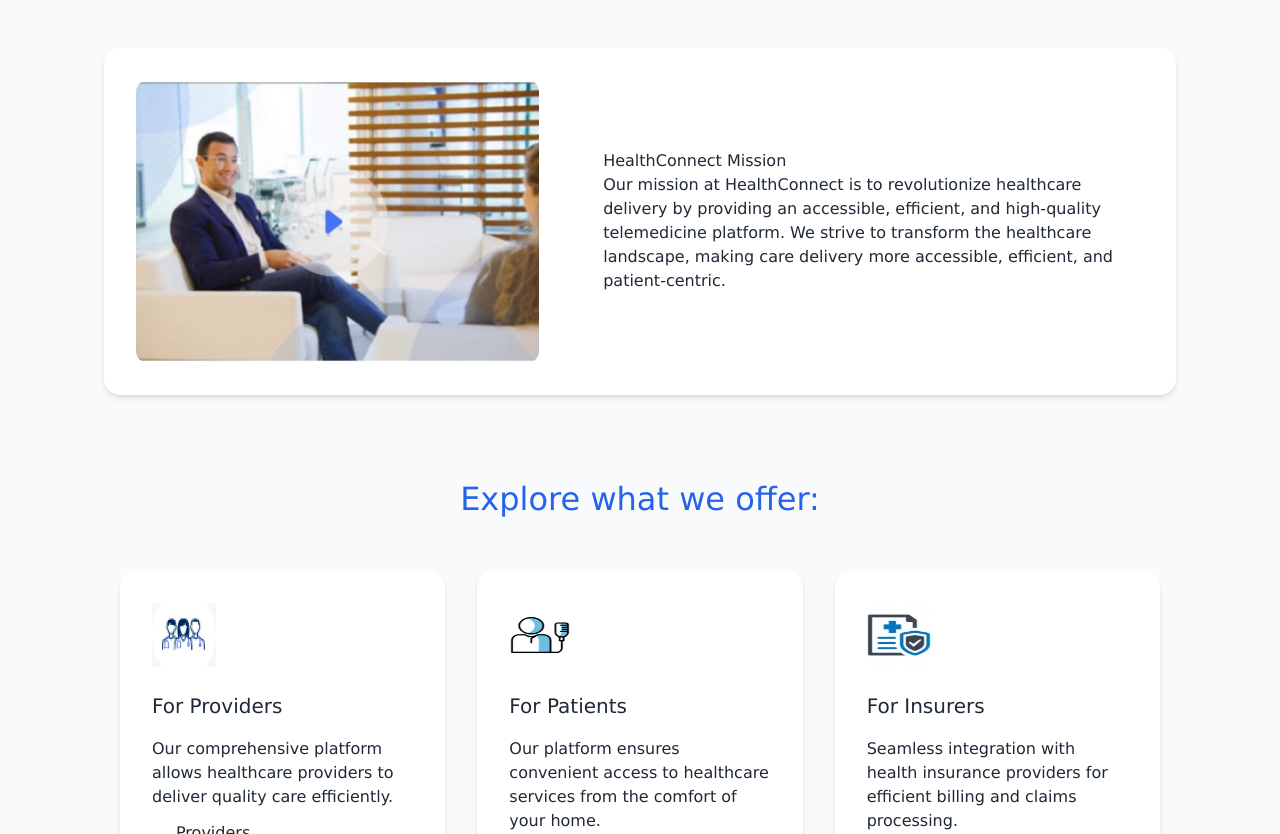
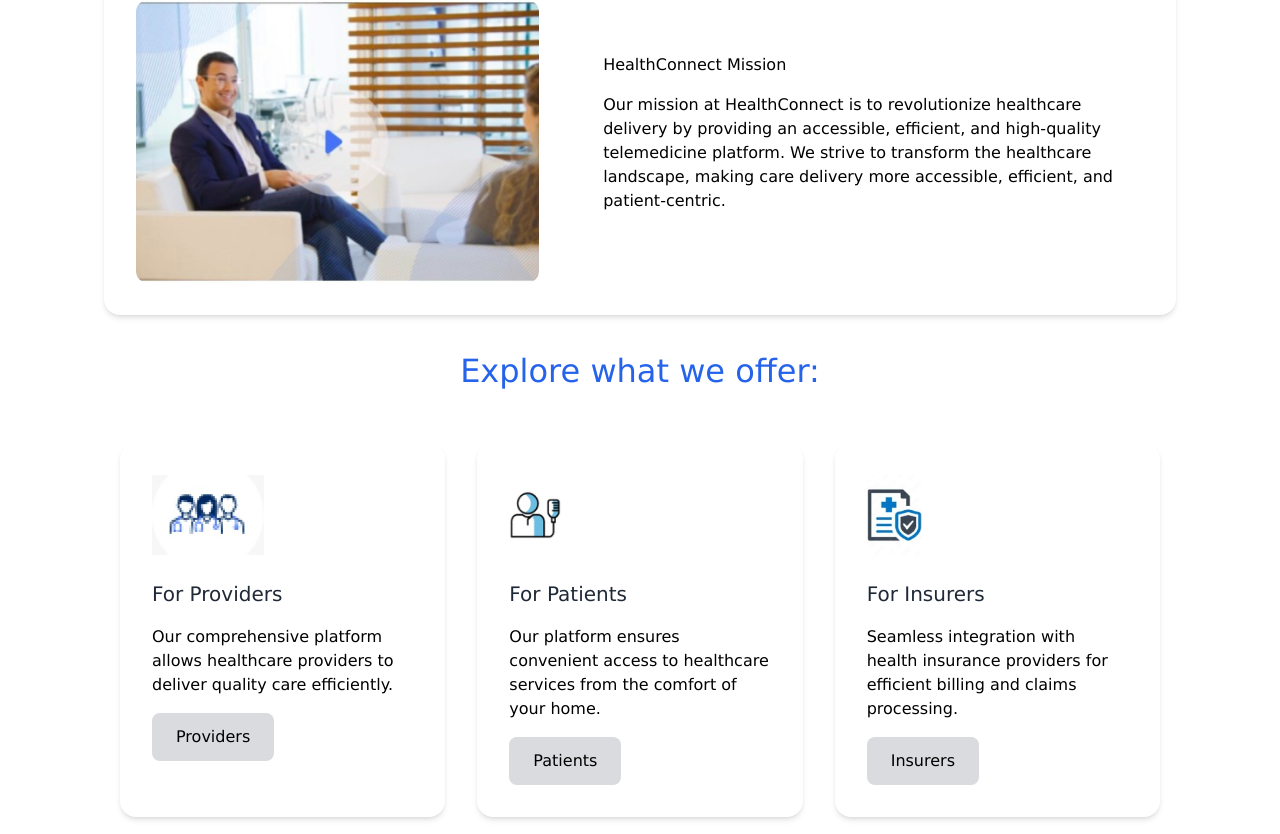
Before and after one commit to amuhirwa/HealthConnect, a React (Vite) app in the folder healthconnect/: page / in a window 1280 px wide. Shown: the part 986-1820 px from the top of the page. Built offline with nearby package versions, Linux system fonts and the light colour scheme.

Commit message:
Update App.css

```diff
--- a/healthconnect/src/App.css
+++ b/healthconnect/src/App.css
@@ -50,20 +50,15 @@
   --success: #16a34a;
   --text: #1f2937;
   --text-light: #6b7280;
-    --background: #f8fafc;
+  --background: #af8fafc;
   --white: #ffffff;
   --shadow: 0 4px 6px -1px rgb(0 0 0 / 0.1), 0 2px 4px -2px rgb(0 0 0 / 0.1);
 }
 
-body {
-    margin: 0;
-    padding: 0;
-    box-sizing: border-box;
-    font-family: 'Inter', system-ui, -apple-system, sans-serif;
-    background-color: var(--background);
-    color: var(--text);
-    line-height: 1.5;
+.homepage p {
+  margin: 1em 0;
 }
+
 
 /* Header styles */
 .header {
@@ -100,6 +95,7 @@ nav {
   font-weight: 500;
   cursor: pointer;
   transition: all 0.2s ease;
+  background-color: #6b728040;
 }
 
 .signup {
@@ -136,7 +132,7 @@ nav {
   display: flex;
   align-items: center;
   gap: 4rem;
-    margin-bottom: 4rem;
+  margin-bottom: 1rem;
   padding: 2rem;
   background: var(--white);
   border-radius: 1rem;
@@ -197,8 +193,7 @@ nav {
 }
 
 .offering img {
-    width: 64px;
-    height: 64px;
+  height: 80px;
   margin-bottom: 1.5rem;
 }
 
```
Lines whose indentation alone changed are shown as unchanged.
